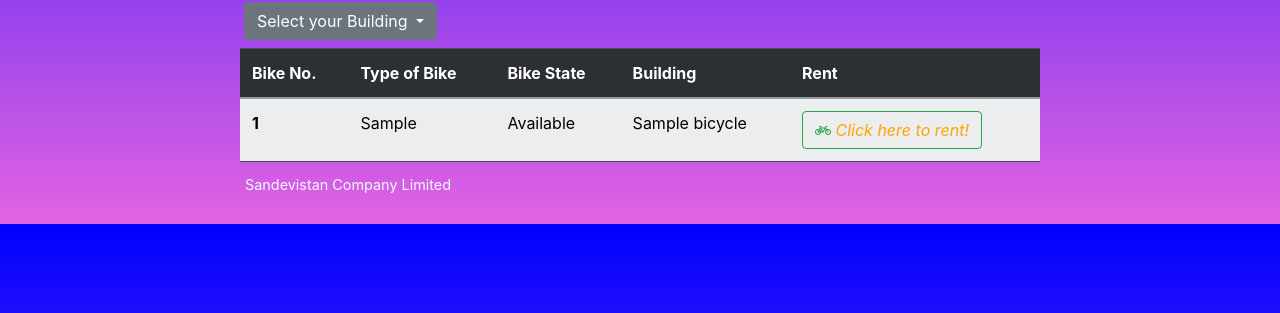
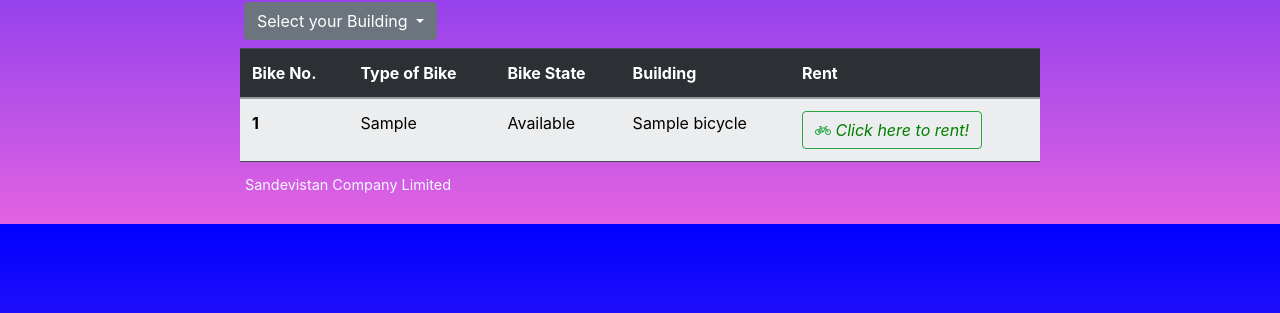
Before and after one commit to karank85/bike-rental-system, a Flask app: template templates/renting.html in a window 1280 px wide. Shown: the part 436-749 px from the top of the page. Run offline with Flask 2, Linux system fonts and the light colour scheme; the template is opened without the code that fills it: most values are stand-ins (such as "Sample title", 1, 10 or a date in 2020); some libraries are stand-ins or nearby versions.

Commit message:
Updated renting page

```diff
--- a/templates/renting.html
+++ b/templates/renting.html
@@ -22,16 +22,6 @@
       animation-direction: normal;
       animation-timing-function: ease;
       animation-iteration-count: infinite;
-    }
-    a:active {
-      color: yellow;
-      background-color: transparent;
-      text-decoration: underline;
-    }
-    a:link {
-      color: orange;
-      background-color: transparent;
-      text-decoration: none;
     }
     @keyframes slide {
       0% {
@@ -91,13 +81,16 @@
                 <td>{{ bicycle['bike_state'] }}</td>
                 <td>{{ bicycle['building_name'] }}</td>
                 {% if bicycle['bike_state'] == 'Available' %}
-                    <td><button type="button" class="btn btn-outline-success"><i class="bi bi-bicycle"><a href="/renting/bicycles/{{ bicycle['bike_id'] }}"> Click here to rent!</a></i></button></td>
+                    <td><button type="button" class="btn btn-outline-success"><i class="bi bi-bicycle"><a href="/renting/bicycles/{{ bicycle['bike_id'] }}"><font color="green"> Click here to rent!</font></a></i></button></td>
                 {% elif bicycle['bike_state'] == 'Currently Rented' and user == bicycle['studentID'] %}
-                    <td><button type="button" class="btn btn-outline-warning"><i class="bi bi-bicycle"><a href="{{ url_for('return_bike',id=bicycle['bike_id'])}}"> Return Bicycle</a></i></button></td>
-                {% else %}
-                <td><button type="button" class="btn btn-outline-danger disabled"><i class="bi bi-bicycle"> Currently Unavailable </i></button></td>
+                    <td><button type="button" class="btn btn-outline-warning"><i class="bi bi-bicycle"><a href="{{ url_for('return_bike',id=bicycle['bike_id'])}}"><font color="orange"> Return Bicycle</font></a></i></button></td>
+                {% elif bicycle['bike_state'] == 'Currently Rented' or bicycle['bike_state'] == 'Awaiting Return Approval' %}
+                    <td><button type="button" class="btn btn-outline-danger disabled"><i class="bi bi-bicycle"> Will be available at: {{bicycle['last_return_time']}} </i></button></td>
+                {% elif bicycle['bike_state'] == 'Awaiting Approval' %}
+                <td><button type="button" class="btn btn-outline-danger disabled"><i class="bi bi-bicycle"> Waiting for Admin to approve</i></button></td>
+                {% elif bicycle['bike_state'] == 'Unavailable' %}
+                <td><button type="button" class="btn btn-outline-danger disabled"><i class="bi bi-bicycle"> Bike is unavailable. Please notify the guard. </i></button></td>
                 {% endif %}
-
               </tr>
             </tbody>
         {% endfor %}
```
